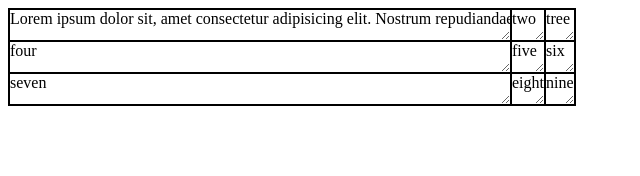
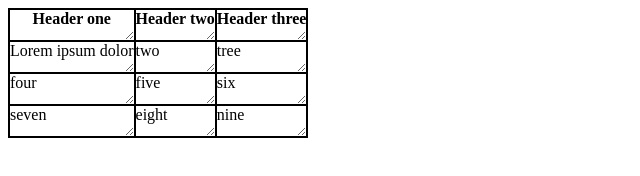
Before and after one commit to IordacheCatalin/ResizableTable, a plain HTML site: page Index.html in a window 1280 px wide. Shown: the whole page, without its empty margins (0-640 px from the left). Drawn offline with Linux system fonts and the light colour scheme.

Commit message:
Add table head

```diff
--- a/Index.html
+++ b/Index.html
@@ -8,9 +8,17 @@
 </head>
 <body>
     <table>
+        <thead>
+            <tr>
+                <th><div>Header one</div></th>
+                <th><div>Header two</div></th>
+                <th><div>Header three</div></th>
+            </tr>
+        </thead>
+        <tbody>
             <tr>
                 <td>
-                <div>Lorem ipsum dolor sit, amet consectetur adipisicing elit. Nostrum repudiandae optio nesciunt ipsum molestias? Aliquam, temporibus saepe neque nesciunt quasi porro labore nemo quibusdam unde reprehenderit mollitia ab enim! Sequi!</div>
+                    <div>Lorem ipsum dolor </div>
                 </td>
                 <td>
                     <div>two</div>
@@ -41,6 +49,8 @@
                     <div>nine</div>
                 </td>
             </tr>
+        </tbody>
+
     </table>
 
  <script src="App.js"></script>
--- a/Styles.css
+++ b/Styles.css
@@ -1,9 +1,13 @@
-table{
+table {
     border-collapse: collapse;
     border-spacing: 0px;
 }
 
-td{
+thead {
+    display: table-header-group;
+}
+
+td, th{
     border: 2px solid black;
     padding: 0px;
     margin: 0px;
@@ -23,7 +27,7 @@ div{
     overflow: hidden;
 }
 
-td div{
+td div, th div{
     border:0;
     width: auto;
     height: auto;
```
Lines whose indentation alone changed are shown as unchanged.
